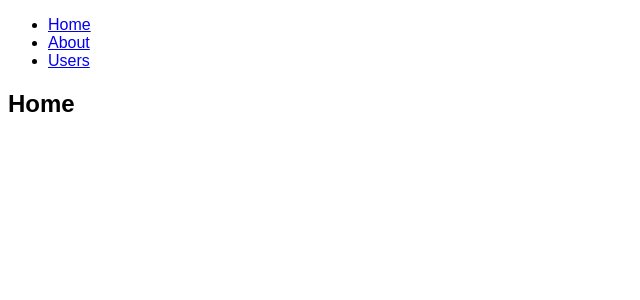
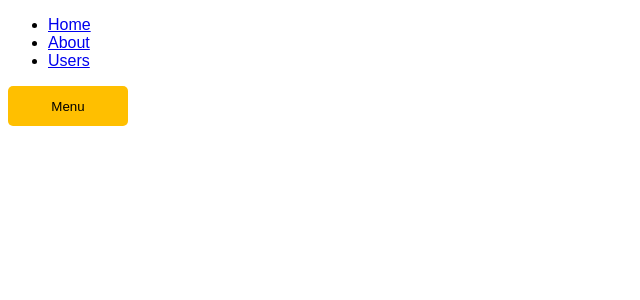
Before and after one commit to imagineLife/rtg, a React app: page /singleComponentShowHide in a window 1280 px wide. Shown: the top 300 px of the page, without its empty margins (0-640 px from the left). Built offline with nearby package versions, Linux system fonts and the light colour scheme.

Commit message:
redirect

```diff
--- a/src/MPA/MPA.js
+++ b/src/MPA/MPA.js
@@ -6,6 +6,8 @@ import {
   Link,
   Redirect
 } from "react-router-dom";
+
+import SingleComponentShowHide from './../SingleCompShHd'
 
 function Home() {
   return <h2>Home</h2>;
@@ -46,10 +48,10 @@ const Mpa = () => (
           <Route path="/users">
             <Users />
           </Route>
-          <Route path="/">
-            <Home />
+          <Route path="/singleComponentShowHide">
+            <SingleComponentShowHide />
           </Route>
-          <Redirect from='/*' to='/' />
+          <Redirect push from='/*' to='/singleComponentShowHide' />
         </Switch>
       </div>
     </Router>
```
